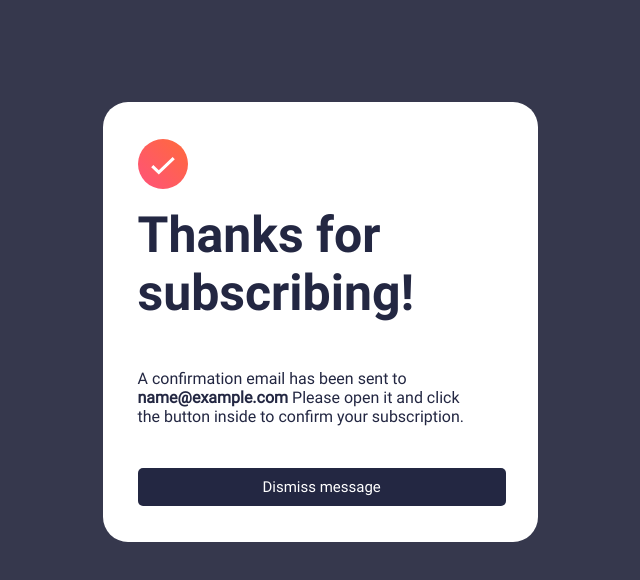
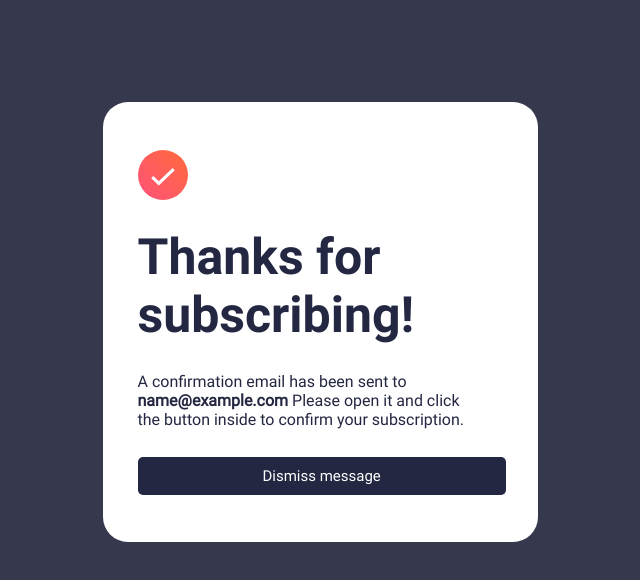
Before and after one commit to EvanPerreau/NewsletterSignup, a plain HTML site: page index.html in a window 1280 px wide. Both pictures are taken after typing "name@example.com" into the empty fields and a click on the button "Subscribe to monthly newsletter". Shown: the whole page, without its empty margins (320-960 px from the left). Drawn offline with Linux system fonts and the light colour scheme.

Commit message:
padding ajustement

```diff
--- a/assets/styles/index.css
+++ b/assets/styles/index.css
@@ -167,7 +167,8 @@
     }
 
     p.success {
-        padding-bottom: 25px;
+        padding-bottom: 0px;
+        padding-top: 0px;
     }
 
     img.success {
```
